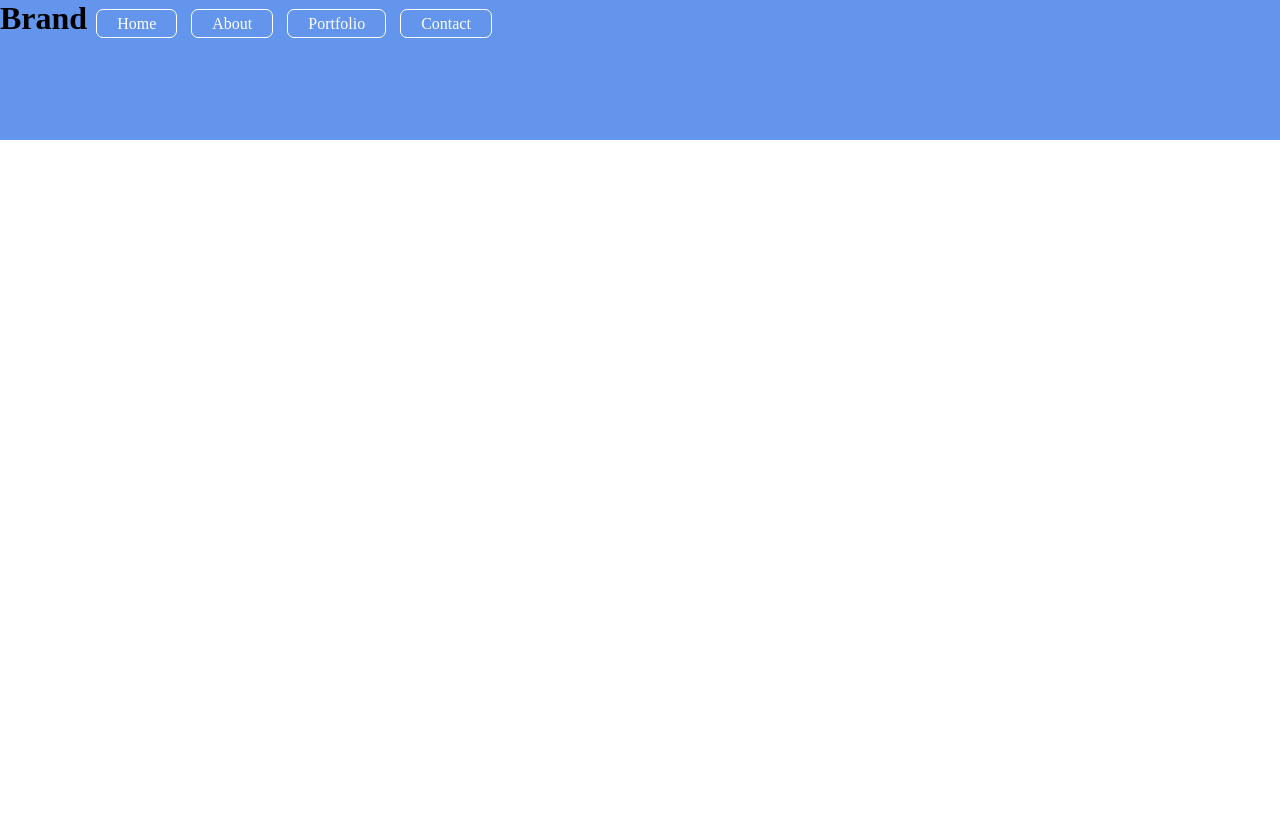
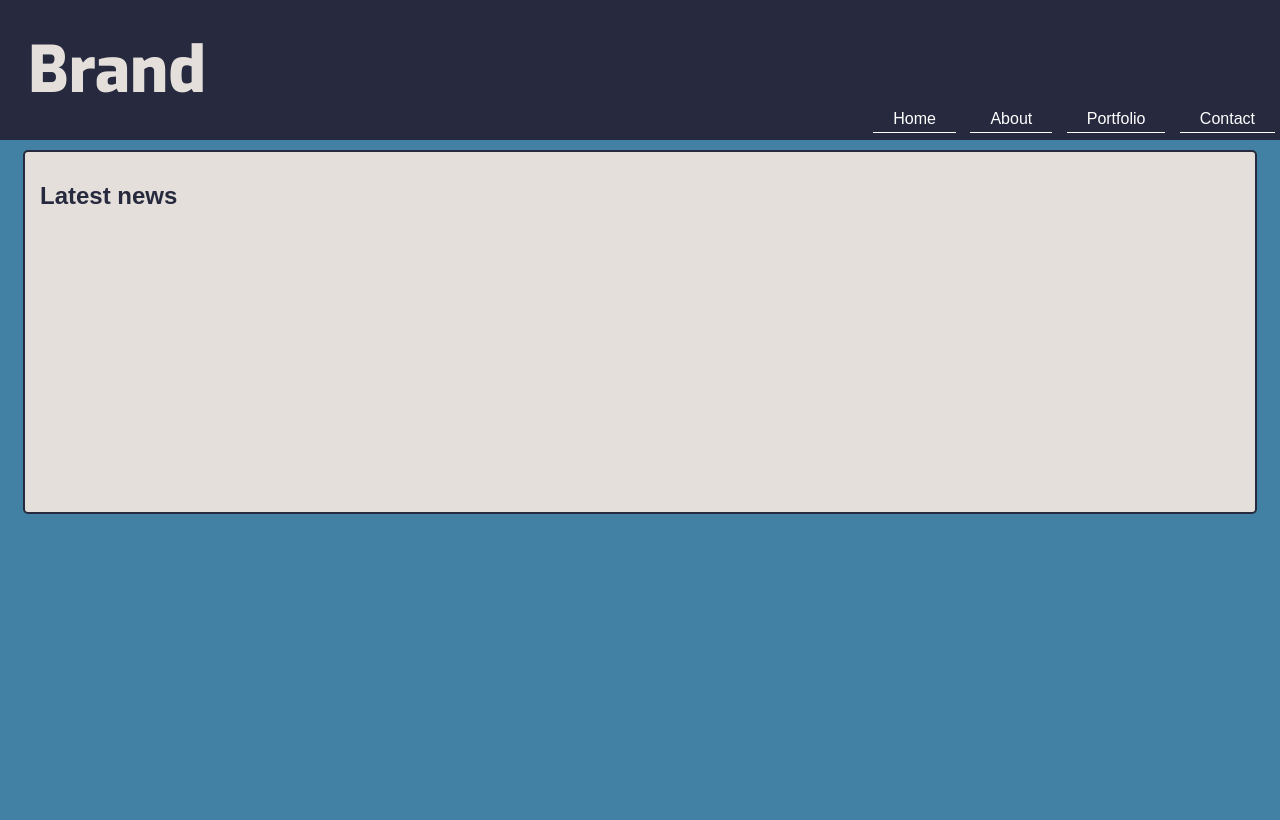
Before and after one commit to Stani80Slaw/frontendTemp, a plain HTML site: page index.html in a window 1280 px wide. Drawn offline with Linux system fonts and the light colour scheme.

Commit message:
latest update

```diff
--- a/css/style.css
+++ b/css/style.css
@@ -1,23 +1,55 @@
+/*
+Timberwolf (beige)  -   #E4DFDA
+Cerulean (blue)     -   #4281A4
+Rich black          -   #011627
+Ecru (dark beige)   -   #D4B483
+Space cadet (dark)  -   #272A3F
+
+Exo 800 (title)         font-family: 'Exo', sans-serif;
+Allerta 400 (subtitle)  font-family: 'Allerta', sans-serif;
+Amiko 400/600 (main)    font-family: 'Amiko', sans-serif;
+*/
+
 * {
     margin: 0;
     padding: 0;
 }
 
+html, body {
+    font-family: 'Amiko', sans-serif;
+}
+
+h2 {
+    font-family: 'Allerta', sans-serif;
+    color: #272A3F;
+}
+
 header {
     min-height: 140px;
+    position: relative;
 
-    background-color: cornflowerblue;
+    background-color: #272A3F;
 }
 
 #brand-name {
 
     display: inline-block;
+    margin-top: 28px;
+    margin-left: 28px;
+
+    font-family: 'Exo', sans-serif;
+    font-size: 4em;
+
+    color: #E4DFDA;
 
 }
 
 #navigation {
 
     display: inline-block;
+    position: absolute;
+    bottom: 12px;
+    right: 0;
 
 }
 
@@ -34,13 +66,37 @@ header {
     padding: 5px 20px;
 
     color: white;
-    border: 1px solid white;
-    border-radius: 7px;
+    border-bottom: 1px solid white;
+    /* border-radius: 7px; */
 
     text-decoration: none;
 }
 
 #navigation li a:hover {
 
-    background-color: rgb(128, 166, 236);
+    background-color: #E4DFDA;
+    color: #272A3F;
+
 }
+
+#home {
+    min-height: calc(100vh - 140px);
+
+    padding: 10px 0;
+
+    background-color: #4281A4;
+    color: #D4B483;
+}
+
+#home .container {
+
+    height: 300px;
+
+    max-width: 1200px;
+    margin: auto;
+    padding: 30px 15px;
+
+    background-color: #E4DFDA;
+    border: 2px solid #272A3F;
+    border-radius: 5px;
+}
--- a/index.html
+++ b/index.html
@@ -5,7 +5,12 @@
     <meta http-equiv="X-UA-Compatible" content="IE=edge">
     <meta name="viewport" content="width=device-width, initial-scale=1.0">
     <title>Document</title>
+    <!-- CSS style file -->
     <link rel="stylesheet" href="css/style.css">
+    <!-- Google fonts  -->
+    <link rel="preconnect" href="https://fonts.googleapis.com">
+    <link rel="preconnect" href="https://fonts.gstatic.com" crossorigin>
+    <link href="https://fonts.googleapis.com/css2?family=Exo:wght@800&display=swap" rel="stylesheet">
 </head>
 <body>
     <header>
@@ -17,5 +22,11 @@
             <li><a href="#">Contact</a></li>
         </ul>
     </header>
+    <section id="home">
+        <div class="container">
+            <h2>Latest news</h2>
+
+        </div>
+    </section>
     </body>
 </html>
```
